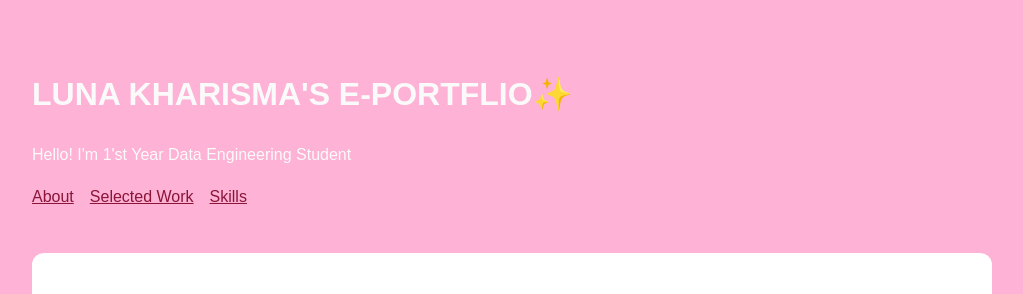
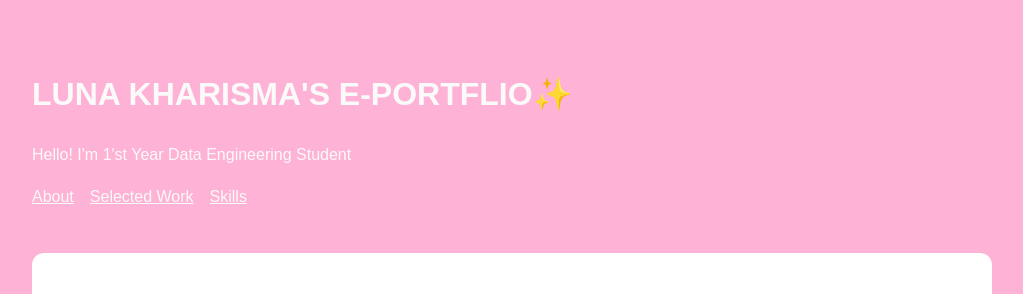
Before and after one commit to lunakharisma/lunakharisma.github.io, a plain HTML site: page index.html in a window 1280 px wide. Shown: the top 294 px of the page, without its empty margins (128-1151 px from the left). Drawn offline with Linux system fonts and the light colour scheme.

Commit message:
Update style.css

```diff
--- a/style.css
+++ b/style.css
@@ -19,4 +19,4 @@ section {
   border-radius: 12px;
 }
 img { max-width: 100%; height: auto; }
-a { color: #8a1538; }
+a { color: #faf9f9; }
```
